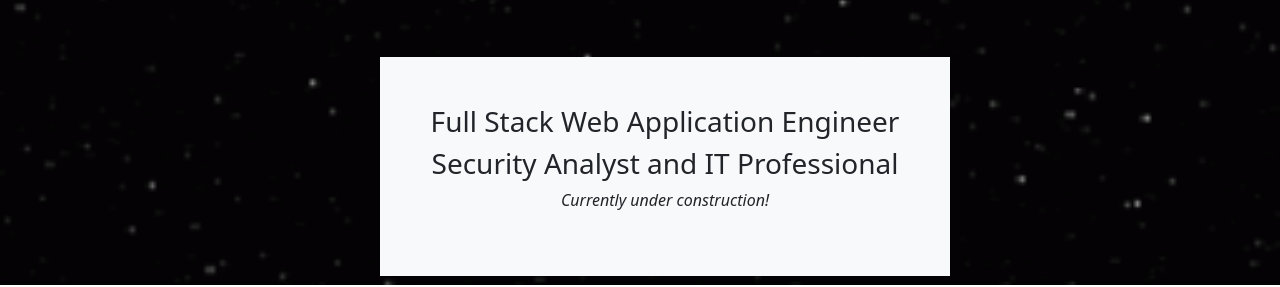
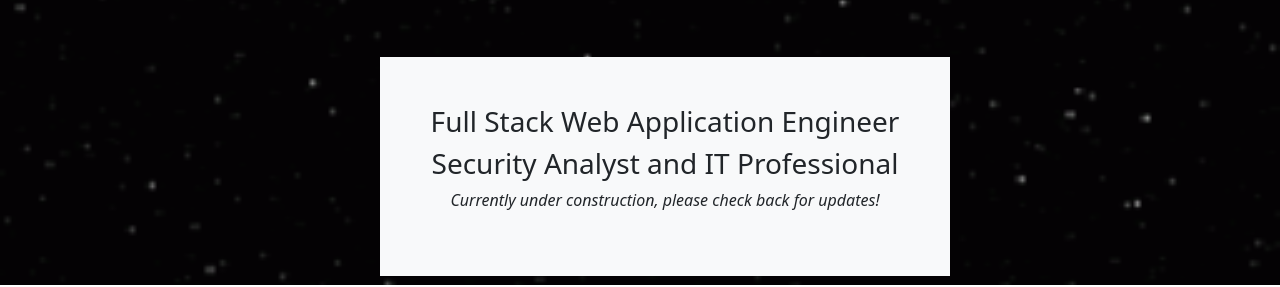
Before and after one commit to tykavanaugh/solardeploy, a plain HTML site: page index.html in a window 1280 px wide. Shown: the part 515-802 px from the top of the page. Drawn offline with nearby package versions, Linux system fonts and the light colour scheme; animation ran at ten frames a second.

Commit message:
Add files via upload

```diff
--- a/index.html
+++ b/index.html
@@ -31,7 +31,7 @@
         <div class="col-6 bg-light py-5 text-center">
           <h3>Full Stack Web Application Engineer</h3>
           <h3>Security Analyst and IT Professional</h3>
-          <p class="fst-italic">Currently under construction!</p>
+          <p class="fst-italic">Currently under construction, please check back for updates!</p>
         </div>
         <div class="col-4"></div>
       </div>
```
